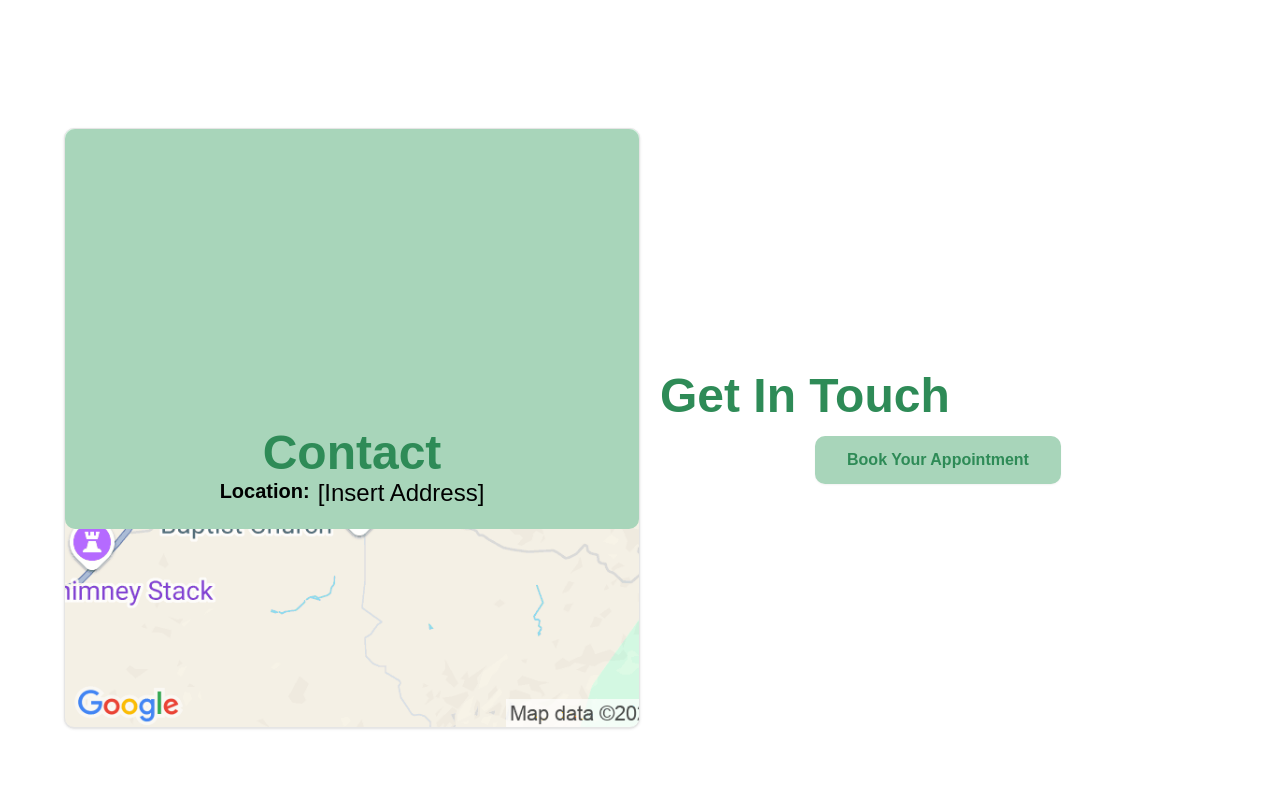
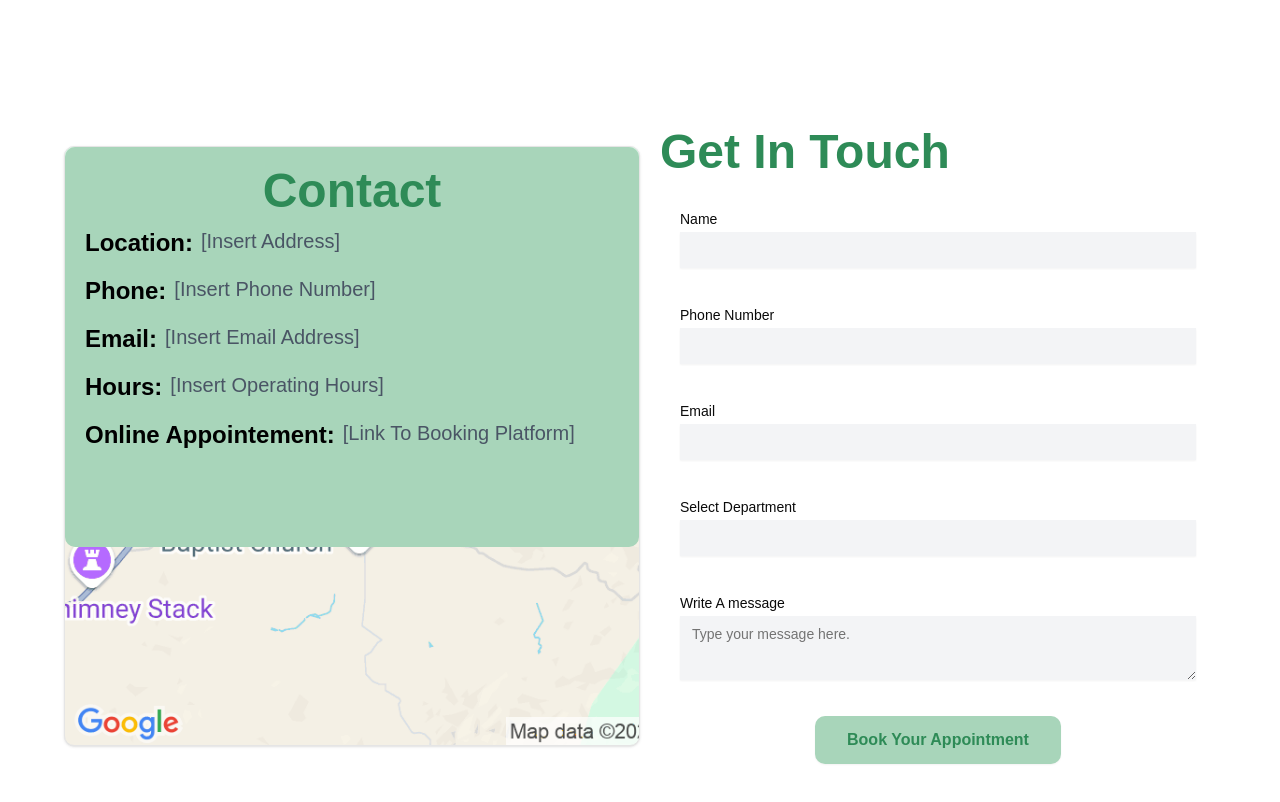
Before and after one commit to Maryammuhammadafzal/Medical_landing_page, a Next.js app: page / in a window 1280 px wide. Shown: the part 2600-3402 px from the top of the page. Built offline with nearby package versions, Linux system fonts and the light colour scheme; a web font is replaced by a local one.

Commit message:
Half work done

```diff
--- a/app/Contact/Page.jsx
+++ b/app/Contact/Page.jsx
@@ -2,6 +2,9 @@
 import Map from "../../public/map.png";
 import { Card, CardContent } from "@/components/ui/card";
 import { Button } from "@/components/ui/button";
+import { Input } from "@/components/ui/input";
+import { Label } from "@/components/ui/label";
+import { Textarea } from "@/components/ui/textarea";
 const ContactPage = () => {
   return (
     <div className="w-full h-auto my-35 flex flex-col justify-center items-center">
@@ -11,11 +14,36 @@
             className="flex justify-end flex-col relative items-center bg-cover bg-top-left xl:h-[600px] xl:w-[600px] h-[500px] w-[500px] rounded-lg"
             style={{ backgroundImage: `url(${Map.src})` }}
           >
-            <CardContent className="bg-[#A8D5BA] absolute top-0 left-0 min-h-[400px] text-white p-5 w-full flex flex-col justify-end rounded-lg items-center">
-              <h2 className="lg:text-5xl md:text-4xl text-3xl font-semibold  text-[#2E8B57]">
+            <CardContent className="bg-[#A8D5BA] absolute top-0 left-0 min-h-[400px] text-white p-5 w-full gap-3 flex flex-col justify-start rounded-lg items-center">
+              <h2 className="lg:text-5xl md:text-4xl text-3xl font-semibold text-center text-[#2E8B57]">
                 Contact
               </h2>
-              <p className="text-2xl font-medium flex gap-2 text-black"><span className="text-xl font-bold text-black">Location:</span> [Insert Address] </p>
+              <div className="flex flex-col gap-4 justify-start items-start w-full">
+                <p className="text-xl font-medium flex gap-2 text-gray-600">
+                  <span className="text-2xl font-bold text-black">
+                    Location:
+                  </span>{" "}
+                  [Insert Address]{" "}
+                </p>
+                <p className="text-xl font-medium flex gap-2 text-gray-600">
+                  <span className="text-2xl font-bold text-black">Phone:</span>{" "}
+                  [Insert Phone Number]{" "}
+                </p>
+                <p className="text-xl font-medium flex gap-2 text-gray-600">
+                  <span className="text-2xl font-bold text-black">Email:</span>{" "}
+                  [Insert Email Address]{" "}
+                </p>
+                <p className="text-xl font-medium flex gap-2 text-gray-600">
+                  <span className="text-2xl font-bold text-black">Hours:</span>{" "}
+                  [Insert Operating Hours]{" "}
+                </p>
+                <p className="text-xl font-medium flex gap-2 text-gray-600">
+                  <span className="text-2xl font-bold text-black">
+                    Online Appointement:
+                  </span>{" "}
+                  [Link To Booking Platform]{" "}
+                </p>
+              </div>
             </CardContent>
           </Card>
         </div>
@@ -23,7 +51,44 @@
           <h2 className="lg:text-5xl md:text-4xl text-3xl font-semibold  text-[#2E8B57]">
             Get In Touch
           </h2>
-
+          <div className="contact-form flex-wrap flex justify-between gap-10 items-center p-5">
+            <div className="grid w-full min-w-[45%] items-center gap-1.5">
+              <Label htmlFor="name">Name</Label>
+              <Input
+                type="text"
+                id="name"
+                className="rounded-none bg-gray-100 border-none"
+              />
+            </div>
+            <div className="grid w-full min-w-[45%] items-center gap-1.5">
+              <Label htmlFor="phone-number">Phone Number</Label>
+              <Input
+                type="number"
+                id="phone-number"
+                className="rounded-none bg-gray-100 border-none"
+              />
+            </div>
+            <div className="grid w-full min-w-[45%] items-center gap-1.5">
+              <Label htmlFor="email">Email</Label>
+              <Input
+                type="email"
+                id="email"
+                className="rounded-none bg-gray-100 border-none"
+              />
+            </div>
+            <div className="grid w-full min-w-[45%] items-center gap-1.5">
+              <Label htmlFor="depart">Select Department</Label>
+              <Input
+                type="text"
+                id="depart"
+                className="rounded-none bg-gray-100 border-none"
+              />
+            </div>
+            <div className="grid w-full gap-1.5">
+              <Label htmlFor="message">Write A message</Label>
+              <Textarea placeholder="Type your message here." id="message"  className="rounded-none bg-gray-100 border-none" />
+            </div>
+          </div>
           <div className="button w-full h-auto flex justify-center items-center ">
             <Button className="bg-[#A8D5BA] py-6 px-8 rounded-lg text-[#2E8B57] text-base font-bold hover:bg-[#b7e7ca] ">
               Book Your Appointment
--- /dev/null
+++ b/components/ui/label.jsx
@@ -0,0 +1,23 @@
+"use client"
+
+import * as React from "react"
+import * as LabelPrimitive from "@radix-ui/react-label"
+
+import { cn } from "@/lib/utils"
+
+function Label({
+  className,
+  ...props
+}) {
+  return (
+    (<LabelPrimitive.Root
+      data-slot="label"
+      className={cn(
+        "flex items-center gap-2 text-sm leading-none font-medium select-none group-data-[disabled=true]:pointer-events-none group-data-[disabled=true]:opacity-50 peer-disabled:cursor-not-allowed peer-disabled:opacity-50",
+        className
+      )}
+      {...props} />)
+  );
+}
+
+export { Label }
--- /dev/null
+++ b/components/ui/textarea.jsx
@@ -0,0 +1,20 @@
+import * as React from "react"
+
+import { cn } from "@/lib/utils"
+
+function Textarea({
+  className,
+  ...props
+}) {
+  return (
+    (<textarea
+      data-slot="textarea"
+      className={cn(
+        "border-input placeholder:text-muted-foreground focus-visible:border-ring focus-visible:ring-ring/50 aria-invalid:ring-destructive/20 dark:aria-invalid:ring-destructive/40 aria-invalid:border-destructive dark:bg-input/30 flex field-sizing-content min-h-16 w-full rounded-md border bg-transparent px-3 py-2 text-base shadow-xs transition-[color,box-shadow] outline-none focus-visible:ring-[3px] disabled:cursor-not-allowed disabled:opacity-50 md:text-sm",
+        className
+      )}
+      {...props} />)
+  );
+}
+
+export { Textarea }
--- a/package.json
+++ b/package.json
@@ -9,6 +9,7 @@
     "lint": "next lint"
   },
   "dependencies": {
+    "@radix-ui/react-label": "^2.1.7",
     "@radix-ui/react-slot": "^1.2.3",
     "class-variance-authority": "^0.7.1",
     "clsx": "^2.1.1",
```
Also changed, not shown: 1 other file (tests, documents, lock files or other folders).
